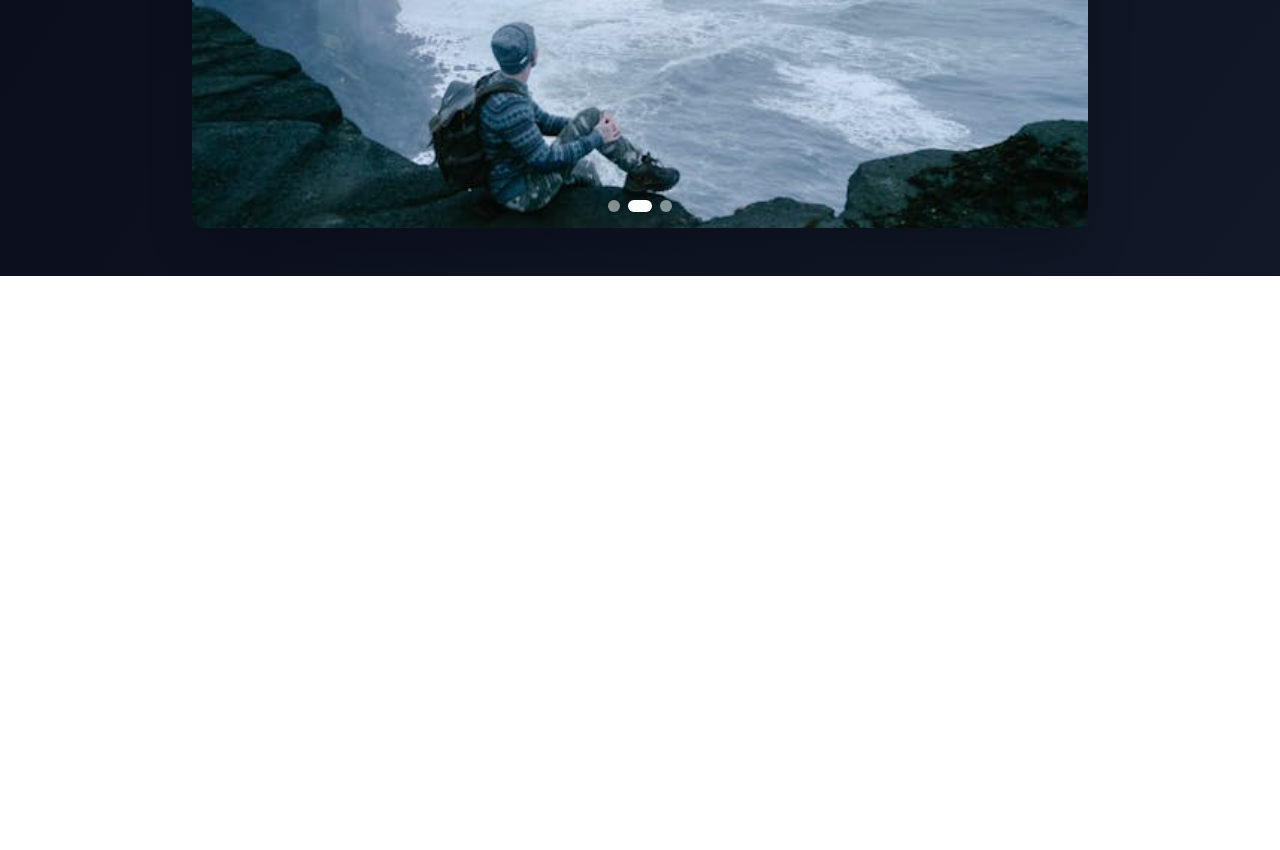
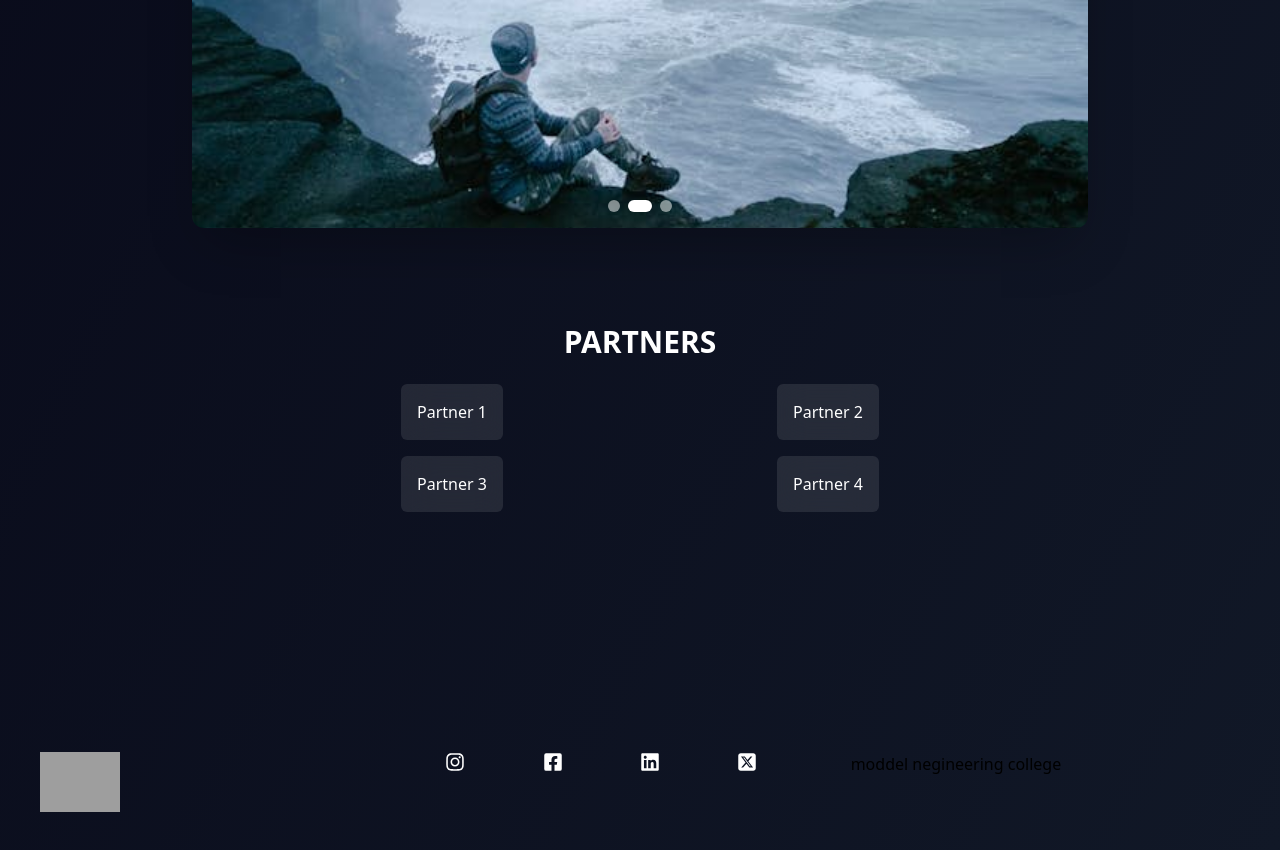
Before and after one commit to krishnaampai/SHASTRA, a React (Vite) app in the folder shastra/: page / in a window 1280 px wide. Shown: the part 1606-2456 px from the top of the page. Before the commit the page ends 1882 px from the top, so only its background shows below. Built offline with nearby package versions, Linux system fonts and the light colour scheme; grey boxes are pictures that could not be loaded; the HTML template or start-up script is replaced by a standard one.

Commit message:
Partners and footer added

```diff
--- a/shastra/src/components/Carousel.jsx
+++ b/shastra/src/components/Carousel.jsx
@@ -34,7 +34,7 @@ const Carousel = ({ children }) => {
         ))}
       </div>
 
-      {/* Navigation dots */}
+
       <div className="absolute bottom-4 left-0 right-0 flex justify-center gap-2">
         {Array.from({ length }).map((_, index) => (
           <button
--- a/shastra/src/components/NavBar.jsx
+++ b/shastra/src/components/NavBar.jsx
@@ -3,11 +3,12 @@ import { Link } from 'react-router-dom';
 import logo from '../assets/logo.png';
 import { HiMenu, HiX } from 'react-icons/hi';
 
+
 const NavBar = () => {
   const [isOpen, setIsOpen] = useState(false);
 
   return (
-    <nav className=" shadow-lg fixed top-0 left-0 w-full z-50">
+    <nav className=" bg-white bg-opacity-10 backdrop-blur-lg shadow-lg fixed top-0 left-0 w-full z-50">
       <div className="flex items-center justify-between px-6 py-4 md:px-32">
 
         <Link to="/" className="flex items-center gap-3">
--- a/shastra/src/routes/Home.jsx
+++ b/shastra/src/routes/Home.jsx
@@ -5,6 +5,9 @@ import img01 from '../assets/carousel/img01.jpeg';
 import img02 from '../assets/carousel/img02.jpeg';
 import img03 from '../assets/carousel/img03.jpeg';
 import ScrollView from '../components/ScrollView.jsx';
+import logo from '../assets/logo.png';
+import { FaInstagram,FaFacebookSquare,FaLinkedin } from "react-icons/fa";
+import { FaSquareXTwitter } from "react-icons/fa6";
 
 const slides = [img01, img02, img03];
 
@@ -61,7 +64,32 @@ const Home = () => {
           </div>
         </div>
       </div>
+
+    <div className='mx-auto  px-4 py-12 max-w-3xl'>
+      <h3 className='text-white text-2xl md:text-3xl font-bold text-center mb-4 md:mb-6'>PARTNERS</h3>
+      <div className='grid md:grid-cols-2 grid-cols-1 gap-4 justify-items-center'>
+        <div className='text-white flex text-center w-3xl p-4  bg-white bg-opacity-10 backdrop-blur-lg rounded-md'>Partner 1</div>
+        <div className='text-white flex text-center w-2xl p-4  bg-white bg-opacity-10 backdrop-blur-lg rounded-md'>Partner 2</div>
+        <div className='text-white flex text-center w-2xl p-4  bg-white bg-opacity-10 backdrop-blur-lg rounded-md'>Partner 3</div>
+        <div className='text-white flex text-center w-2xl p-4  bg-white bg-opacity-10 backdrop-blur-lg rounded-md'>Partner 4</div>
+      </div>
+
     </div>
+     <footer>
+        <div className='grid grid-cols-2 md:grid-cols-3 gap-4  mt-48 justify-center px-10 mb-10 '>
+          <div><img src={logo} alt="Logo" className="h-18 w-20" /></div>
+           <div className='grid grid-cols-4 text-white font-2xl text-xl'>
+            <FaInstagram /><FaFacebookSquare /><FaLinkedin /><FaSquareXTwitter />
+           </div>
+            <div>moddel negineering college</div>
+
+        </div>
+      </footer>
+
+
+    </div>
+
+
   )
 }
 
```
